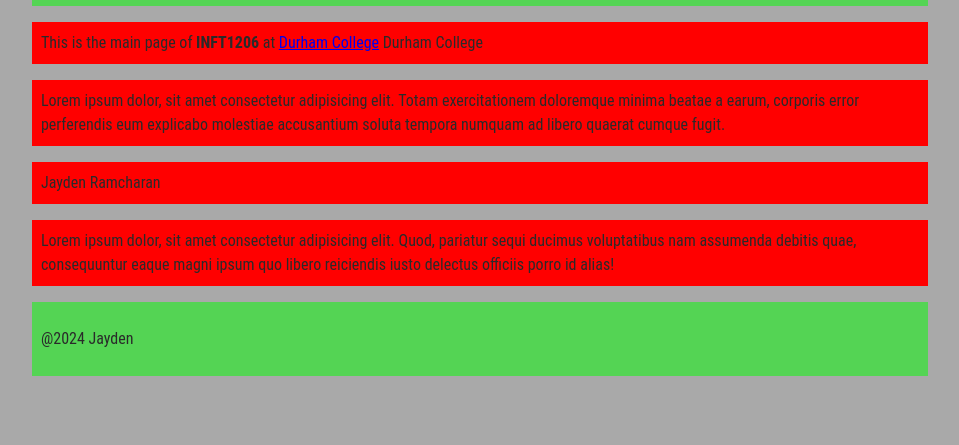
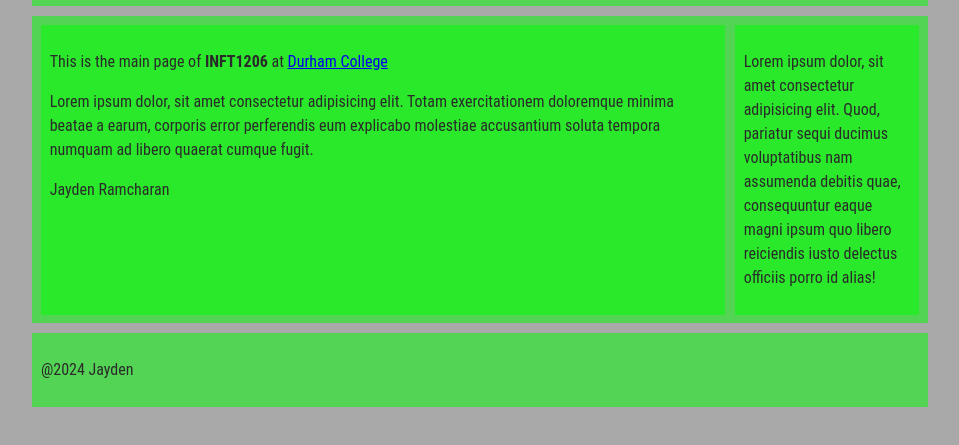
Before and after one commit to JaydenRamcharan/inft1206sec3, a plain HTML site: page index.html in a window 1280 px wide. Shown: the part 179-624 px from the top of the page, without its empty margins (160-1119 px from the left). Drawn offline with Linux system fonts and the light colour scheme.

Commit message:
Edit 1
Adding basic HTML 5 verification

```diff
--- a/index.html
+++ b/index.html
@@ -20,12 +20,16 @@
         </nav>
 </header>
 
-    <p>This is the main page of <strong>INFT1206</strong> at <a href="https://durhamcollege.ca/mydc/">Durham College</a> Durham College</p>
+<main>
+    <article>
+    <p>This is the main page of <strong>INFT1206</strong> at <a href="https://durhamcollege.ca/mydc/">Durham College</a></p>
 
     <p>Lorem ipsum dolor, sit amet consectetur adipisicing elit. Totam exercitationem doloremque minima beatae a earum, corporis error perferendis eum explicabo molestiae accusantium soluta tempora numquam ad libero quaerat cumque fugit.</p>
     <p>Jayden Ramcharan</p>
+    </article>
+    <aside><p>Lorem ipsum dolor, sit amet consectetur adipisicing elit. Quod, pariatur sequi ducimus voluptatibus nam assumenda debitis quae, consequuntur eaque magni ipsum quo libero reiciendis iusto delectus officiis porro id alias!</p></aside>
 
-    <p>Lorem ipsum dolor, sit amet consectetur adipisicing elit. Quod, pariatur sequi ducimus voluptatibus nam assumenda debitis quae, consequuntur eaque magni ipsum quo libero reiciendis iusto delectus officiis porro id alias!</p>
+</main>
 
    <footer> <p>@2024 Jayden</p> </footer>
 </body>
```
Also changed, not shown: assignments/a1/a1p1.html (+4 -0 lines).
